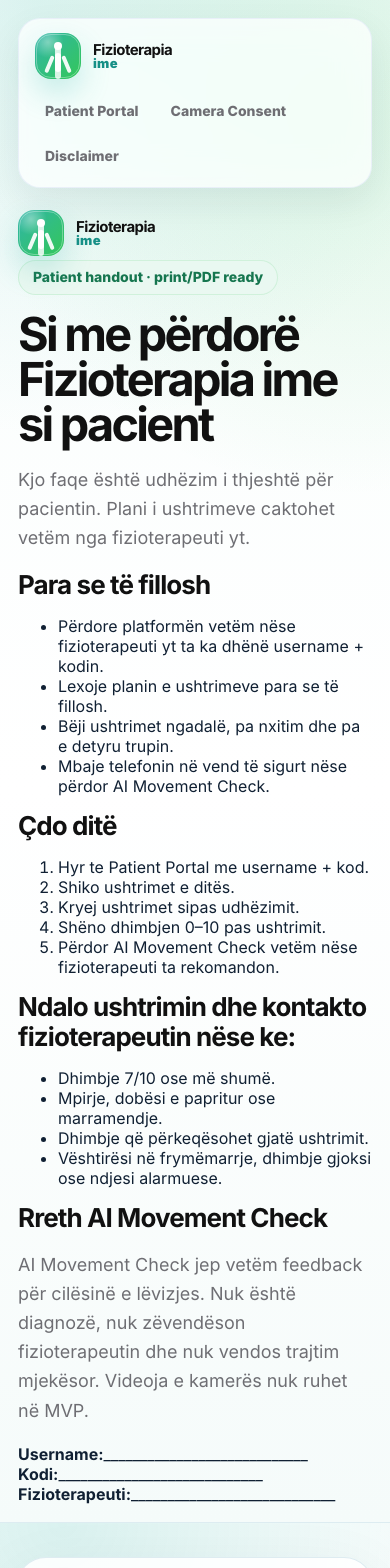
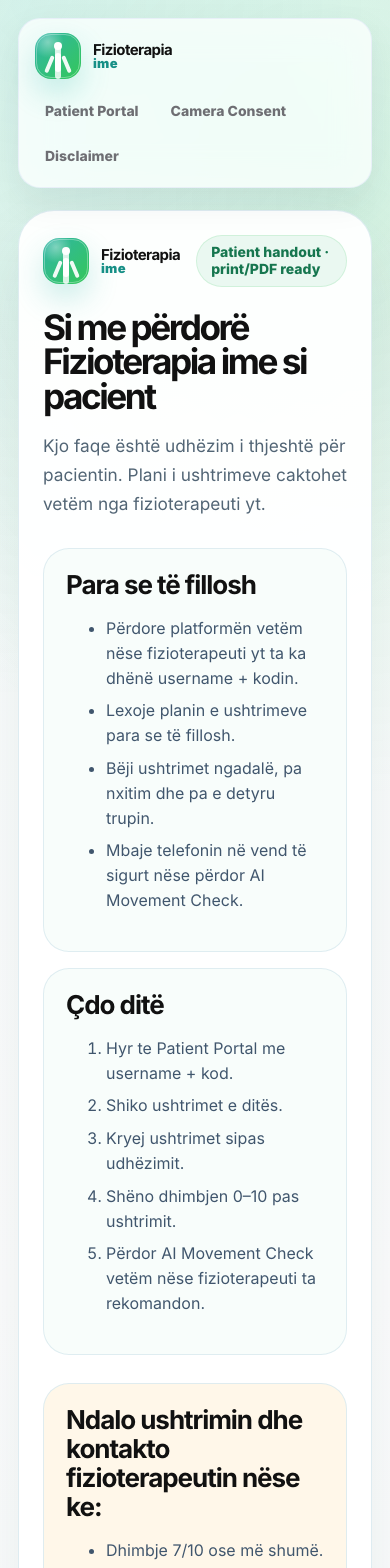
Before and after one commit to diellzarabushaj-source/FIZIOTERAPIA-IME, a Next.js app: page /patient-handout in a window 390 px wide. Shown: the top 1568 px of the page. Built offline with nearby package versions, Linux system fonts and the light colour scheme; no server answers.

Commit message:
Add pilot launch and patient handout styles

```diff
--- a/app/phase13.css
+++ b/app/phase13.css
@@ -269,12 +269,120 @@
   margin: 8px 0 0;
 }
 
+.handout-sheet {
+  max-width: 980px;
+  margin: 0 auto;
+  padding: 46px;
+  border-radius: 36px;
+  border: 1px solid rgba(220, 235, 240, 0.92);
+  background: rgba(255, 255, 255, 0.94);
+  box-shadow: 0 28px 80px rgba(16, 53, 63, 0.1);
+}
+
+.handout-header {
+  display: flex;
+  justify-content: space-between;
+  gap: 16px;
+  align-items: center;
+  margin-bottom: 24px;
+}
+
+.handout-sheet h1 {
+  max-width: 780px;
+  font-size: clamp(2.2rem, 5vw, 4.4rem);
+  line-height: 0.98;
+  letter-spacing: -0.07em;
+  margin: 0 0 16px;
+}
+
+.handout-lead {
+  color: #526575;
+  font-size: 1.08rem;
+  line-height: 1.7;
+  max-width: 740px;
+}
+
+.handout-grid {
+  display: grid;
+  grid-template-columns: repeat(2, minmax(0, 1fr));
+  gap: 16px;
+  margin: 28px 0;
+}
+
+.handout-grid article,
+.handout-ai-note,
+.handout-warning,
+.handout-code-box {
+  border-radius: 26px;
+  border: 1px solid rgba(220, 235, 240, 0.9);
+  background: rgba(247, 253, 251, 0.86);
+  padding: 22px;
+}
+
+.handout-warning {
+  background: rgba(255, 247, 232, 0.92);
+  margin-bottom: 16px;
+}
+
+.handout-ai-note {
+  margin-bottom: 16px;
+}
+
+.handout-sheet h2 {
+  margin: 0 0 12px;
+  letter-spacing: -0.04em;
+}
+
+.handout-sheet li {
+  margin: 8px 0;
+  color: #40566d;
+  line-height: 1.55;
+}
+
+.handout-code-box {
+  display: grid;
+  gap: 14px;
+}
+
+.handout-code-box div {
+  display: grid;
+  grid-template-columns: 150px 1fr;
+  gap: 14px;
+  align-items: center;
+  color: #10202a;
+}
+
+@media print {
+  .no-print,
+  .site-footer {
+    display: none !important;
+  }
+
+  body {
+    background: white !important;
+  }
+
+  .patient-handout-page {
+    padding: 0 !important;
+    background: white !important;
+  }
+
+  .handout-sheet {
+    box-shadow: none;
+    border: 0;
+    border-radius: 0;
+    max-width: none;
+    padding: 28px;
+  }
+}
+
 @media (max-width: 980px) {
   .feedback-score-grid,
   .feedback-review-grid,
   .feedback-triage-form,
   .decision-metrics-grid,
-  .decision-rule-list {
+  .decision-rule-list,
+  .handout-grid {
     grid-template-columns: 1fr 1fr;
   }
 
@@ -301,7 +409,16 @@
   .feedback-review-grid,
   .feedback-triage-form,
   .decision-metrics-grid,
-  .decision-rule-list {
+  .decision-rule-list,
+  .handout-grid {
+    grid-template-columns: 1fr;
+  }
+
+  .handout-sheet {
+    padding: 24px;
+  }
+
+  .handout-code-box div {
     grid-template-columns: 1fr;
   }
 }
```
